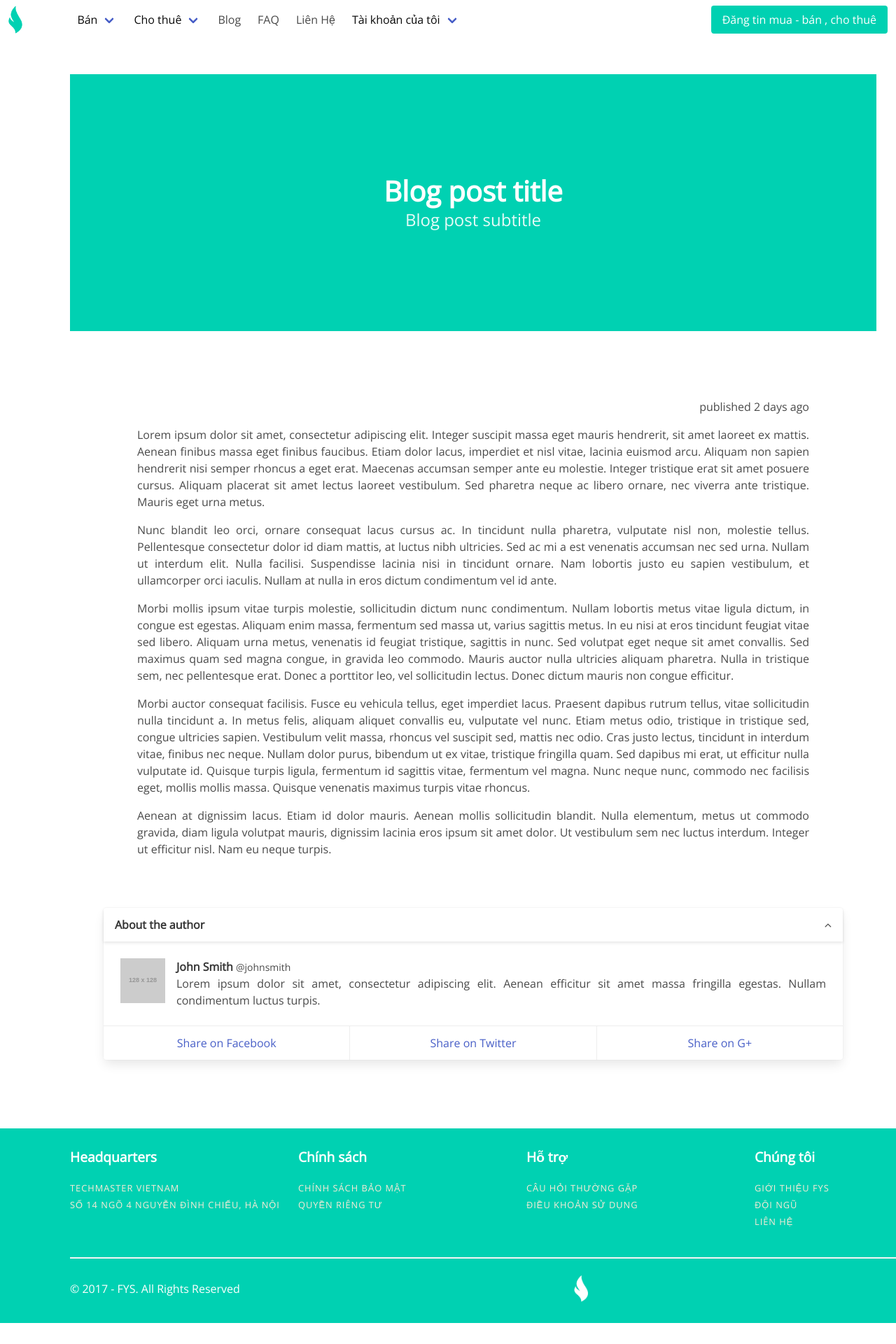
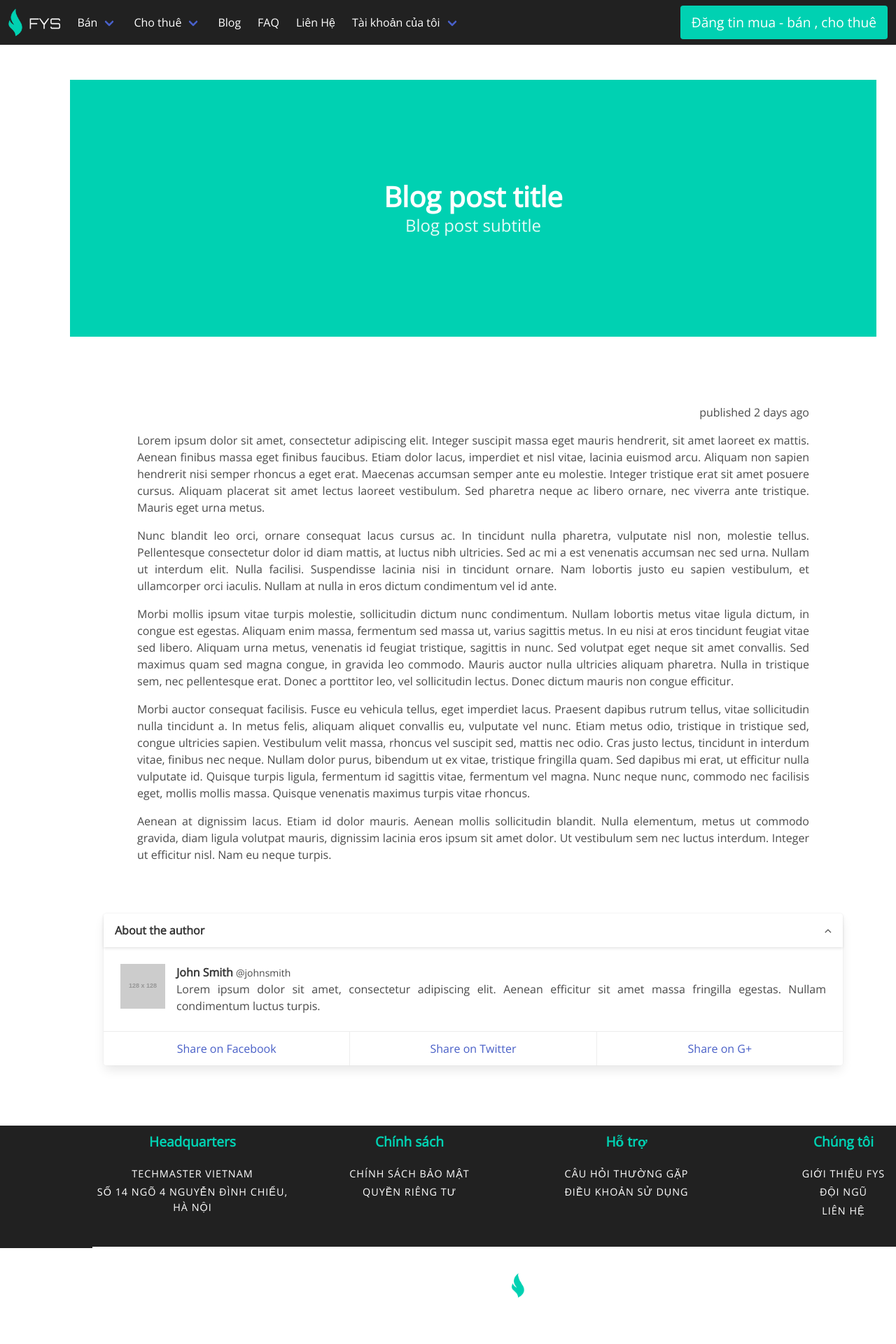
Before and after one commit to chrisph124/fys, a Nuxt app: page /blog in a window 1280 px wide. Shown: the top 1920 px of the page at 70% size. After the commit the page ends 1872 px from the top, so only its background shows below. Built offline with nearby package versions, Linux system fonts and the light colour scheme.

Commit message:
Refactor nav and footer code

```diff
--- a/components/Footer.vue
+++ b/components/Footer.vue
@@ -1,13 +1,13 @@
 <template>
     <footer class="footer">
         <div class="container is-fluid">
-            <div class="columns">
-                <div class="column text-left">
+            <div class="columns is-12">
+                <div class="column is-3 has-text-centered">
                     <p class="title">Headquarters</p>
                     <p class="heading">Techmaster Vietnam</p>
                     <p class="heading">Số 14 ngõ 4 Nguyễn Đình Chiểu, Hà Nội</p>
                 </div>
-                <div class="column text-left">
+                <div class="column is-3 has-text-centered">
                     <p class="title">Chính sách</p>
                     <p class="heading">
                         <a href="/privacy-policy">Chính sách bảo mật</a>
@@ -16,7 +16,7 @@
                         <a href="/security-policy">Quyền riêng tư</a>
                     </p>
                 </div>
-                <div class="column text-right">
+                <div class="column is-3 has-text-centered">
                     <p class="title">Hỗ trợ</p>
                     <p class="heading">
                         <a href="/faq">Câu hỏi thường gặp</a>
@@ -25,7 +25,7 @@
                         <a href="/terms-of-use">Điều khoản sử dụng</a>
                     </p>
                 </div>
-                <div class="column text-right">
+                <div class="column is-3 has-text-centered">
                     <p class="title">Chúng tôi</p>
                     <p class="heading">
                         <a href="/about">Giới thiệu FYS</a>
@@ -39,69 +39,71 @@
                 </div>
             </div>
             <hr/>
-            <div class="level">
-                <div class="level-left">
+                <div class="column is-4">
                     <p>
                         © 2017 - FYS. All Rights Reserved
                     </p>
                 </div>
-                <div class="level-left">
-                    <img src="~assets/img/fys-logo-symbol-white.png" />
+                <div class="column is-4">
+                    <img src="~assets/img/fys-logo-symbol.png" />
                 </div>
-                <div class="level-right">
-                    <a class="icon" href="https://github.com/jgthms/bulma">
+                <div class="column is-4">
+                    <a class="icon is-pulled-right" href="https://github.com/jgthms/bulma">
                         <i class="fa fa-github-square fa-3x" aria-hidden="true"></i>
                     </a>
-                    <a class="icon" href="https://github.com/jgthms/bulma">
+                    <a class="icon is-pulled-right" href="https://github.com/jgthms/bulma">
                         <i class="fa fa-facebook-square fa-4x" aria-hidden="true"></i>
                     </a>
                 </div>
-            </div>
         </div>
     </footer>
 </template>
 
 <style scoped>
 .footer {
-    background-color: #00d1b2;
-    padding: 0
+    background-color: #212121;
+    padding: 0;
+    margin-top: 2.5rem
 }
 
-.container {
-    padding: 30px 0
+p, a {
+    text-align: center;
+    font-weight: 500;
+    color: #FFF;
+    font-size: 0.9rem;
 }
 
-.level-left img {
+.is-4 img {
     width: 1.2rem
 }
 
 .column .title {
     font-size: 1.2rem;
     font-weight: bold;
-    color: white;
+    color: #00d1b2;
 }
 
-.column .heading {
-    color: antiquewhite;
-    font-size: 0.8rem;
+
+
+.is-4 {
+    color: white;
+    float: left;
 }
 
-.column .heading a {
-    text-align: left;
-    color: antiquewhite;
-    font-size: 0.8rem;
-}
-
-.level {
-    color: white
-}
-
-.level .icon .fa {
+.is-4 .icon .fa {
     color: white;
     font-size: 1.8rem;
 }
 
-.level .icon:first-child {
-    margin-right: 15px
+.is-4 p {
+    text-align: left
+}
+
+.is-4 a {
+    text-align: right
+}
+
+.is-4 .icon:first-child {
+    margin-left: 1rem
 }
 </style>
--- a/components/Nav.vue
+++ b/components/Nav.vue
@@ -1,16 +1,14 @@
 <template>
   <div>
     <nav class="navbar">
-      <div class="navbar-brand">
-        <a class="navbar-item" href="/" id='logo'>
-          <img src="~assets/img/fys-logo.png">
-        </a>
-      </div>
 
       <div id="navMenuExample" class="navbar-menu">
         <div class="navbar-start">
+            <a class="navbar-item" href="/" id='logo'>
+              <img src="~assets/img/fys-logo.png">
+            </a>
           <div class="navbar-item has-dropdown is-hoverable">
-            <a class="navbar-link  is-active" href="/documentation/overview/start/">
+            <a class="navbar-link" href="/documentation/overview/start/">
               Bán
             </a>
             <div class="navbar-dropdown ">
@@ -27,7 +25,7 @@
             </div>
           </div>
           <div class="navbar-item has-dropdown is-hoverable">
-            <a class="navbar-link  is-active" href="/documentation/overview/start/">
+            <a class="navbar-link" href="/documentation/overview/start/">
               Cho thuê
             </a>
             <div class="navbar-dropdown ">
@@ -46,25 +44,25 @@
 
             </div>
           </div>
-          <a class="navbar-item" href="http://bulma.io/blog/">
+          <a class="navbar-item" href="/blog">
             Blog
           </a>
-          <a class="navbar-item " href="http://bulma.io/">
+          <a class="navbar-item " href="/faq">
             FAQ
           </a>
-          <a class="navbar-item " href="http://bulma.io/">
+          <a class="navbar-item " href="/contact">
             Liên Hệ
           </a>
 
           <div class="navbar-item has-dropdown is-hoverable">
-            <a class="navbar-link  is-active" href="/documentation/overview/start/">
+            <a class="navbar-link" href="/documentation/overview/start/">
               Tài khoản của tôi
             </a>
             <div class="navbar-dropdown ">
-              <a class="navbar-item " href="/documentation/overview/start/">
+              <a class="navbar-item " href="/log-in">
                 Đăng nhập
               </a>
-              <a class="navbar-item " href="http://bulma.io/documentation/modifiers/syntax/">
+              <a class="navbar-item " href="/sign-up">
                 Đăng ký
               </a>
             </div>
@@ -76,8 +74,8 @@
           <div class="navbar-item">
             <div class="field is-grouped">
               <p class="control">
-                <a class="button is-primary">
-                  <span>Đăng tin mua - bán , cho thuê</span>
+                <a class="button is-primary" href="/posts">
+                  Đăng tin mua - bán , cho thuê
                 </a>
               </p>
             </div>
@@ -99,4 +97,40 @@
   max-height: 2.5rem;
 }
 
+.navbar,
+.navbar-dropdown,
+.navbar-item.has-dropdown:hover .navbar-link {
+  background-color: #212121;
+  border-top: none
+}
+
+.navbar {
+  height: 4rem;
+  margin-bottom: 2.5rem;
+}
+
+.navbar-item,
+.navbar-link {
+  color: #FFF;
+}
+
+a.navbar-item:hover {
+  color: #00d1b2;
+  background-color: transparent
+}
+
+.navbar-dropdown {
+  font-size: 1rem
+}
+
+a.navbar-item,
+a.navbar-link,
+a.navbar-link:hover {
+  background-color: transparent;
+  color: #FFF;
+}
+
+a.button {
+  font-size: 1.2rem
+}
 </style>
```
